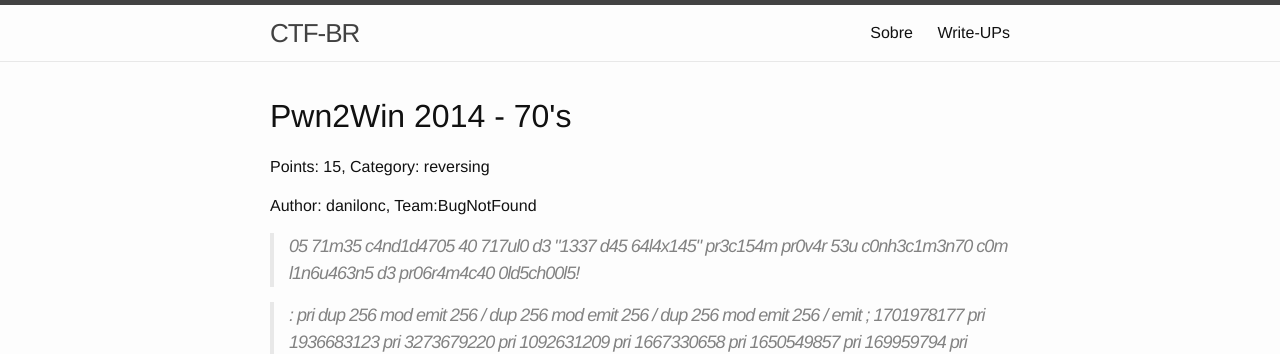
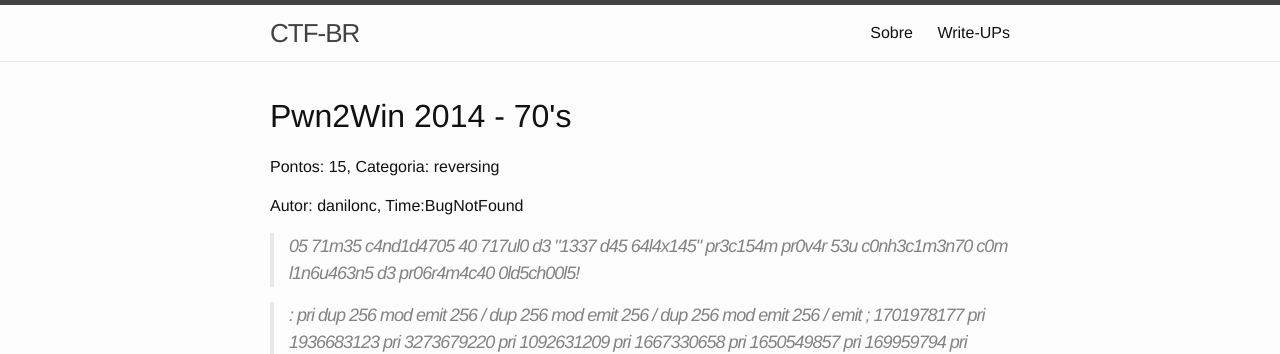
Before and after one commit to ctf-br/ctf-br.github.io, a Jekyll site: the page built from _writeups/2014-11-24_pwn2win-70s.MD, in a window 1280 px wide. Shown: the top 354 px of the page. Built offline with Jekyll 4.4.1, drawn with Linux system fonts in a browser that asks for light colours.

Commit message:
Colocand em pt-br trechos que estavam em en-us. Quando converti o writeups.html para página ele começou a apresentar dos titulos, removendo um.

```diff
--- a/_layouts/writeup.html
+++ b/_layouts/writeup.html
@@ -5,10 +5,10 @@ layout: default
 <div id="writeup-info" >
 		<h1>{{ page.event }} - {{ page.challenge }}</h1>
 	<p>
-		Points: {{ page.points }}, Category: {{ page.category }}
+		Pontos: {{ page.points }}, Categoria: {{ page.category }}
 	</p>
 	<p>
-		Author: {{ page.author }},  Team:{{ page.team }}
+		Autor: {{ page.author }},  Time:{{ page.team }}
 	</p>
 </div>
 
--- a/writeups.html
+++ b/writeups.html
@@ -1,10 +1,9 @@
 ---
 layout: page
 title: Write-UPs
-permalink: /writeups/index.html
+permalink: /writeups/
 ---
 
-<h2>Write-ups</h2>
 {% assign writeups = site.writeups | where: 'published', true %}
 {% for writeup in writeups %}
 	<a href="{{ writeup.url }} ">{{ writeup.event }} - {{ writeup.challenge }}</a> por {{ writeup.author }}<BR/>
```
